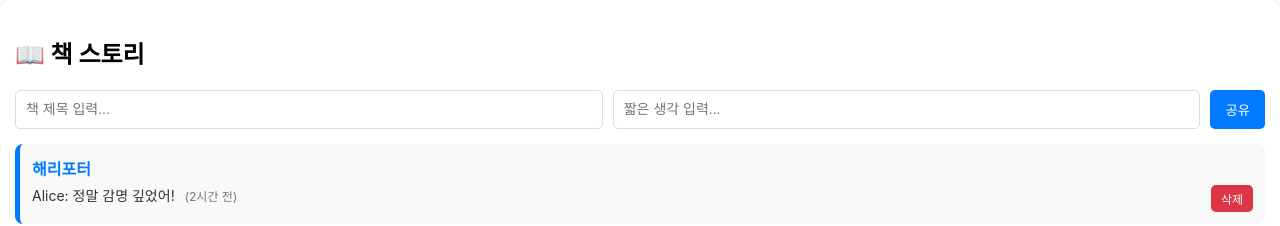
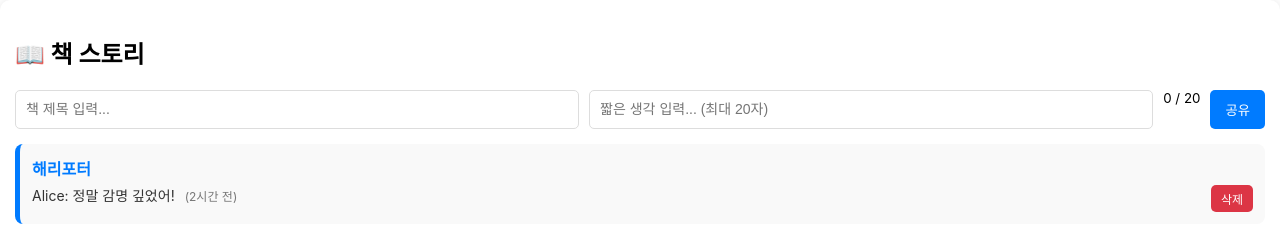
Before and after one commit to SyraYunji/Frontend, a React (Create React App) app: page /story-section in a window 1280 px wide. Shown: the top 226 px of the page. Built offline with nearby package versions, Linux system fonts and the light colour scheme.

Commit message:
20자 글자수 제한

```diff
--- a/src/BookReview/story/BookReview.js
+++ b/src/BookReview/story/BookReview.js
@@ -45,7 +45,7 @@
   const deleteStory = (id) => {
     const updatedReviews = reviews.filter((review) => review.id !== id);
     setReviews(updatedReviews);
-    localStorage.setItem("reviews", JSON.stringify(updatedReviews)); // ✅ localStorage 업데이트
+    localStorage.setItem("reviews", JSON.stringify(updatedReviews)); //
   };
 
   return (
@@ -55,7 +55,7 @@
         element={
           <div className="book-review">
             <h1>📚 나의 책 후기</h1>
-            <StorySection reviews={reviews} addReview={addReview} deleteStory={deleteStory} /> {/* ✅ addReview 추가 */}
+            <StorySection reviews={reviews} addReview={addReview} deleteStory={deleteStory} />
             <PostSection reviews={reviews} deleteReview={deleteReview} />
           </div>
         }
--- a/src/BookReview/story/Story/StorySection.js
+++ b/src/BookReview/story/Story/StorySection.js
@@ -4,6 +4,16 @@
 const StorySection = ({ reviews, addReview, deleteStory }) => {
   const [bookTitle, setBookTitle] = useState("");
   const [shortReview, setShortReview] = useState("");
+  const maxReviewLength = 20; // 글자 수 제한 (20자)
+
+  const handleChange = (e) => {
+    const value = e.target.value;
+    if (value.length > maxReviewLength) {
+      alert("⚠️ 글자 수가 초과되었습니다! (최대 20자)");
+      return; // 추가 입력을 막음
+    }
+    setShortReview(value);
+  };
 
   const handleSubmit = () => {
     if (bookTitle.trim() === "" || shortReview.trim() === "") return;
@@ -26,10 +36,13 @@
         />
         <input
           type="text"
-          placeholder="짧은 생각 입력..."
+          placeholder={`짧은 생각 입력... (최대 ${maxReviewLength}자)`}
           value={shortReview}
-          onChange={(e) => setShortReview(e.target.value)}
+          onChange={handleChange} // ✅ 글자 수 초과 시 alert 발생
         />
+        <small className="char-counter">
+          {shortReview.length} / {maxReviewLength}
+        </small>
         <button onClick={handleSubmit}>공유</button>
       </div>
       <div className="story-list">
```
